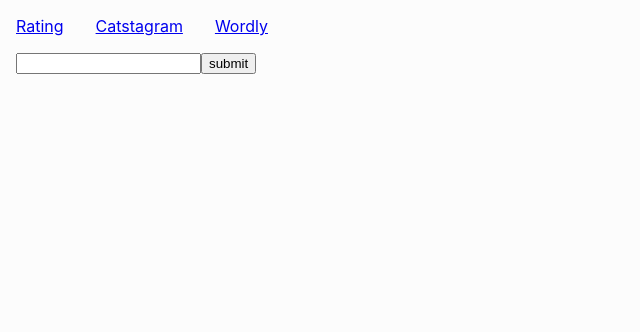
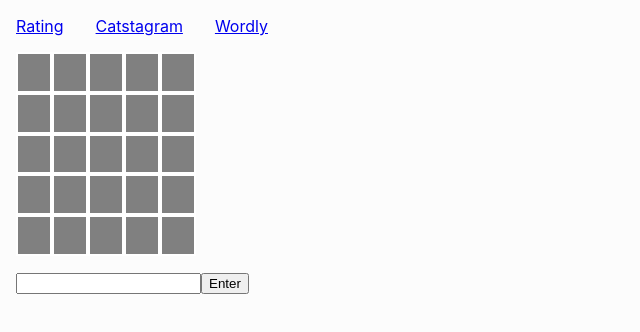
Before and after one commit to libero-yoko/react-exercises, a React (Create React App) app: page /wordly in a window 1280 px wide. Shown: the top 332 px of the page, without its empty margins (0-640 px from the left). Built offline with nearby package versions, Linux system fonts and the light colour scheme.

Commit message:
Show default boxes, validat input in Wordly

```diff
--- a/src/components/Wordly.js
+++ b/src/components/Wordly.js
@@ -3,6 +3,9 @@ import { useState } from 'react'
 const styles = {
   container: {
     margin: '1em'
+  },
+  form: {
+    marginTop: '1em'
   },
   row: {
     display: 'flex',
@@ -28,34 +31,54 @@ const styles = {
 
 export default function Wordly() {
   const answerWord = 'style'
+  const pattern = /^[A-Za-z]+$/
   const [inputValue, setInputValue] = useState('')
-  const initialArray = ['']
+  const initialArray = new Array(5).fill('-----')
+  const [currentIndex, setCurrentIndex] = useState(0)
   const [inputWords, setInputWords] = useState(initialArray)
+  const [alertMessage, setAlertMessage] = useState(null)
   const inputOnchangeHandler = (event) => {
     setInputValue(event.target.value)
   }
   const onClickSubmitHandler = (event) => {
     event.preventDefault()
+    if (currentIndex > 5) {
+      return
+    }
+    if (
+      inputValue.trim().length > 5 ||
+      inputValue.trim().length < 5 ||
+      !inputValue.match(pattern)
+    ) {
+      setAlertMessage(
+        <>
+          Invalid input. <br /> Pick 5 letter word with only alphabets.
+        </>
+      )
+      return
+    } else {
+      setAlertMessage(null)
+    }
     const newWords = [...inputWords]
-    newWords.push(inputValue)
+    newWords[currentIndex] = inputValue
     setInputWords(newWords)
     setInputValue('')
+    setCurrentIndex(currentIndex + 1)
   }
 
   return (
     <div style={styles.container}>
       {inputWords.map((word, index) => {
-        console.log(word)
         return <Row key={index} inputWord={word} answerWord={answerWord} />
       })}
-
-      <form>
+      {alertMessage}
+      <form style={styles.form}>
         <input
           type="text"
           value={inputValue}
           onChange={inputOnchangeHandler}
         ></input>
-        <button onClick={onClickSubmitHandler}>submit</button>
+        <button onClick={onClickSubmitHandler}>Enter</button>
       </form>
     </div>
   )
@@ -63,7 +86,6 @@ export default function Wordly() {
 
 function Row(props) {
   const { inputWord, answerWord } = props
-  console.log(inputWord, answerWord)
   const charArray = inputWord.split('')
   return (
     <div style={styles.row}>
@@ -85,5 +107,7 @@ function Cell(props) {
     color = styles.gray
   }
 
-  return <div style={{ ...color, ...styles.cell }}>{char}</div>
+  return (
+    <div style={{ ...color, ...styles.cell }}>{char === '-' ? null : char}</div>
+  )
 }
```
